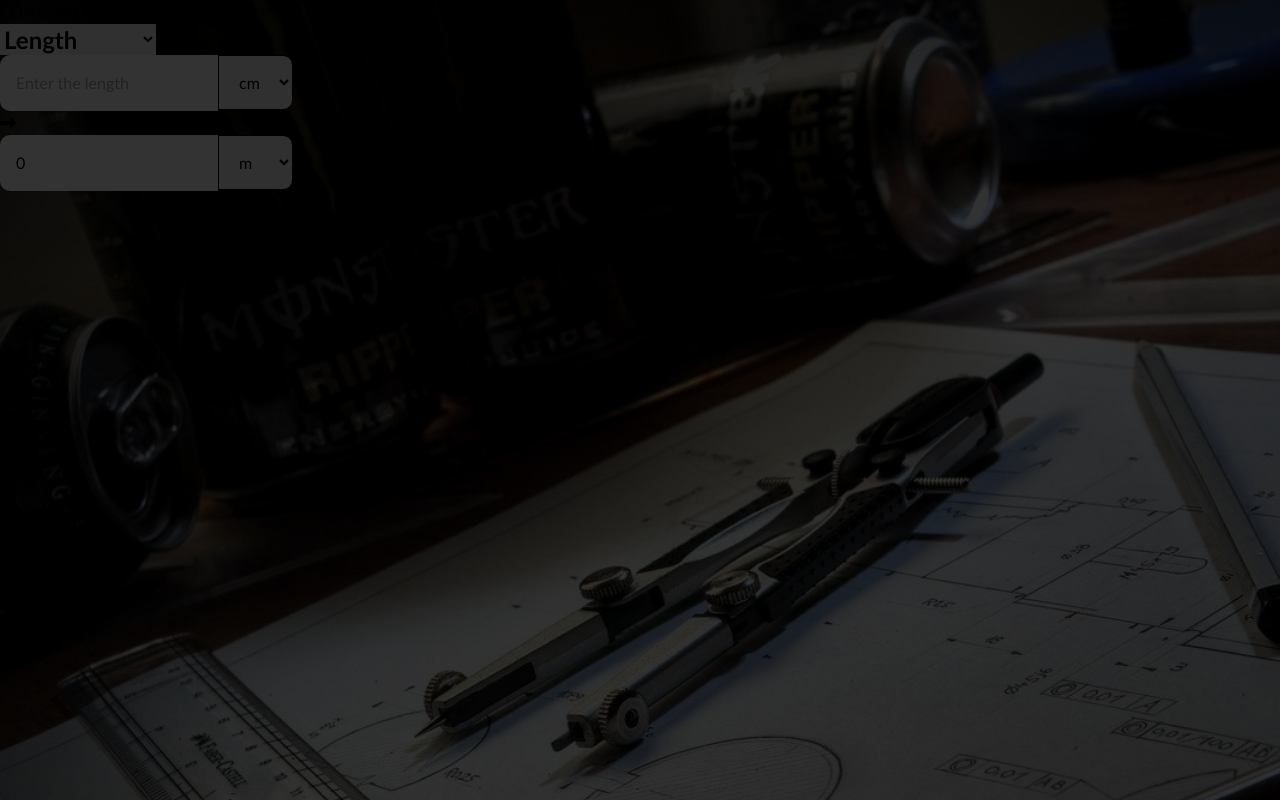
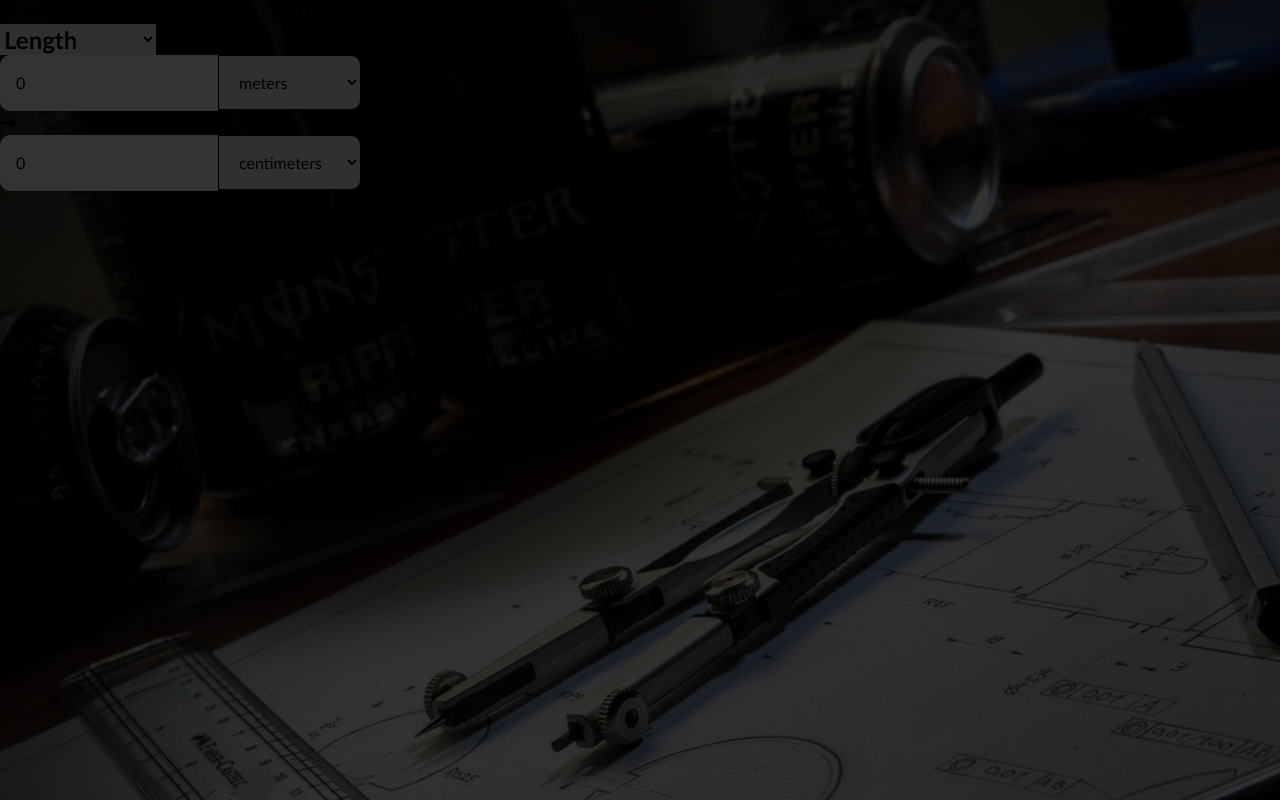
Before and after one commit to darshan-dinesh-mp/converto, a React (Vite) app: page / in a window 1280 px wide. Built offline with nearby package versions, Linux system fonts and the light colour scheme.

Commit message:
length push

```diff
--- a/src/Components/Length/Length.jsx
+++ b/src/Components/Length/Length.jsx
@@ -5,53 +5,143 @@ import l from "../style.module.css"
 
 function Length() {
 
-    const [fromValue, setFromValue] = useState("")
+    const [fromValue, setFromValue] = useState("0")
     const [result, setResult] = useState("")
-    const [fromUnit, setFromUnit] = useState("cm")
-    const [toUnit, setToUnit] = useState("m")
+    const [fromUnit, setFromUnit] = useState("m")
+    const [toUnit, setToUnit] = useState("cm")
 
     useEffect(() => {
-        if (fromUnit=="cm") {
-            if (toUnit=="cm") {
+        if (fromUnit == "m") {
+            if (toUnit == "m") {
                 setResult(fromValue)
             }
-            else{
-                setResult(fromValue/100)
+            else if (toUnit == "cm") {
+                setResult(fromValue * 100)
+            }
+            else if (toUnit == "km") {
+                setResult(fromValue / 1000)
+            }
+            else if (toUnit == "mm") {
+                setResult(fromValue * 1000)
+            }
+            else if (toUnit == "in") {
+                setResult(fromValue * 39.37)
+            }
+            else if (toUnit == "ft") {
+                setResult(fromValue * 3.281)
+            }
+            else if (toUnit == "yd") {
+                setResult(fromValue * 1.094)
+            }
+            else if (toUnit == "mi") {
+                setResult(fromValue / 1609)
+            }
+            else if (toUnit == "nautical mile") {
+                setResult(fromValue / 1852)
             }
         }
-      return () => {
+        if (fromUnit == "cm") {
+            if (toUnit == "cm") {
+                setResult(fromValue)
+            }
+            else if (toUnit == "m") {
+                setResult(fromValue / 100)
+            }
+            else if (toUnit == "km") {
+                setResult(fromValue / 100000)
+            }
+            else if (toUnit == "mm") {
+                setResult(fromValue * 10)
+            }
+            else if (toUnit == "in") {
+                setResult(fromValue * 2.54)
+            }
+            else if (toUnit == "ft") {
+                setResult(fromValue * 30.48)
+            }
+            else if (toUnit == "yd") {
+                setResult(fromValue * 91.44)
+            }
+            else if (toUnit == "mi") {
+                setResult(fromValue / 160900)
+            }
+            else if (toUnit == "nautical mile") {
+                setResult(fromValue / 185200)
+            }
         }
-    }, [fromValue,fromUnit,toUnit])
+        if (fromUnit == "km") {
+            if (toUnit == "km") {
+                setResult(fromValue)
+            }
+            else if (toUnit == "m") {
+                setResult(fromValue * 1000)
+            }
+            else if (toUnit == "cm") {
+                setResult(fromValue * 100000)
+            }
+            else if (toUnit == "mm") {
+                setResult(fromValue * 1000000)
+            }
+            else if (toUnit == "in") {
+                setResult(fromValue * 39370)
+            }
+            else if (toUnit == "ft") {
+                setResult(fromValue * 3281)
+            }
+            else if (toUnit == "yd") {
+                setResult(fromValue * 1094)
+            }
+            else if (toUnit == "mi") {
+                setResult(fromValue / 1.609)
+            }
+            else if (toUnit == "nautical mile") {
+                setResult(fromValue / 1.850)
+            }
+        }
 
-    function changeFromUnit(event){
+        return () => {
+        }
+    },[fromValue,fromUnit,toUnit])
+
+    function changeFromUnit(event) {
         setFromUnit(event.target.value)
     }
-    function changeToUnit(event){
+    function changeToUnit(event) {
         setToUnit(event.target.value)
     }
-    function changeFromValue(event){
+    function changeFromValue(event) {
         setFromValue(event.target.value)
     }
-    function changeResult(event){
-        setResult(event.target.value)
-    }
-
 
     return (
         <div className={`${l.main} flex items-center justify-center w-auto`}>
             <div className='flex justify-center items-center'>
                 <input value={fromValue} type="number" name='from' id='from' onChange={changeFromValue} placeholder='Enter the length' />
                 <select value={fromUnit} name="fromUnit" id="fromUnit" onChange={changeFromUnit}>
-                    <option value="cm">cm</option>
-                    <option value="m">m</option>
+                    <option value="m">meters</option>
+                    <option value="km">Kilometers</option>
+                    <option value="cm">centimeters</option>
+                    <option value="mm">millimeters</option>
+                    <option value="in">inches</option>
+                    <option value="ft">foot</option>
+                    <option value="yd">yard</option>
+                    <option value="mi">mile</option>
+                    <option value="nautical mile">nautical mile</option>
                 </select>
             </div>
             <FontAwesomeIcon icon={faRightLong} className='text-2xl text-white' />
             <div className='flex justify-center items-center'>
-                <input value={result} type="number" name='to' id='to' onChange={changeResult} placeholder='Result is shown here' />
+                <input value={result} type="text" name='to' id='to' placeholder='Result is shown here' />
                 <select value={toUnit} name="toUnit" id="toUnit" onChange={changeToUnit}>
-                    <option value="cm">cm</option>
-                    <option value="m">m</option>
+                    <option value="m">meters</option>
+                    <option value="km">Kilometers</option>
+                    <option value="cm">centimeters</option>
+                    <option value="mm">millimeters</option>
+                    <option value="in">inches</option>
+                    <option value="ft">foot</option>
+                    <option value="yd">yard</option>
+                    <option value="mi">mile</option>
+                    <option value="nautical mile">nautical mile</option>
                 </select>
             </div>
         </div>
```
